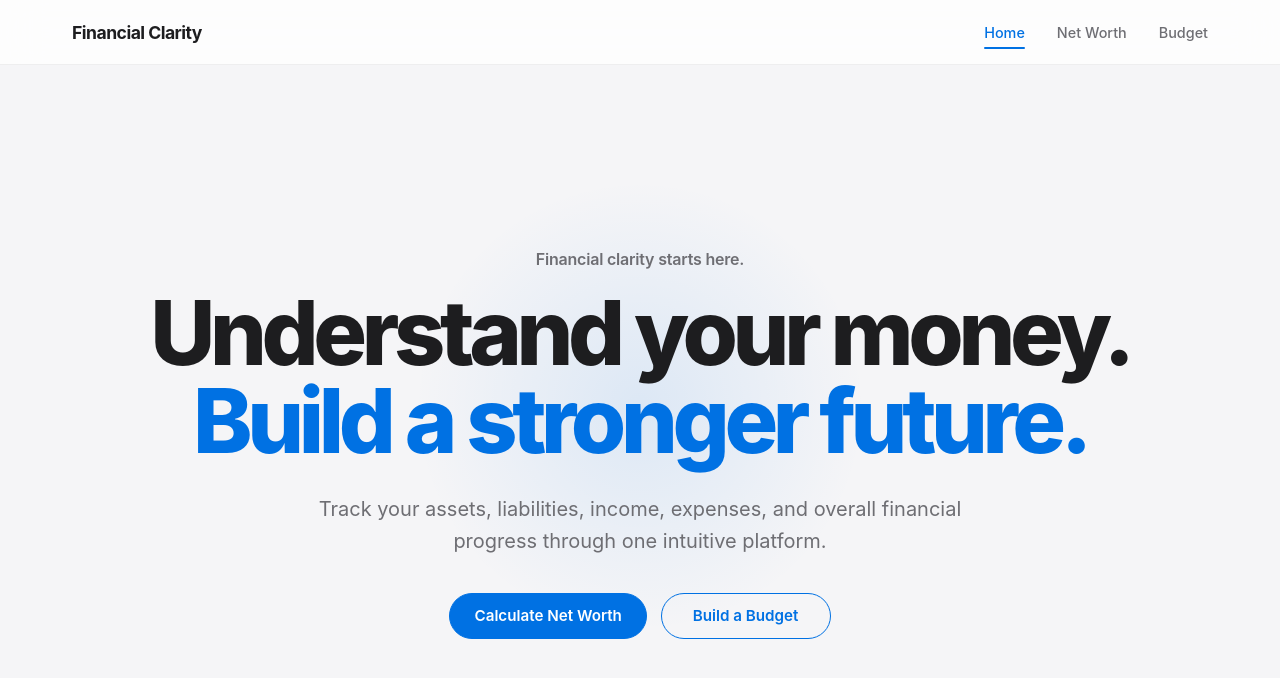
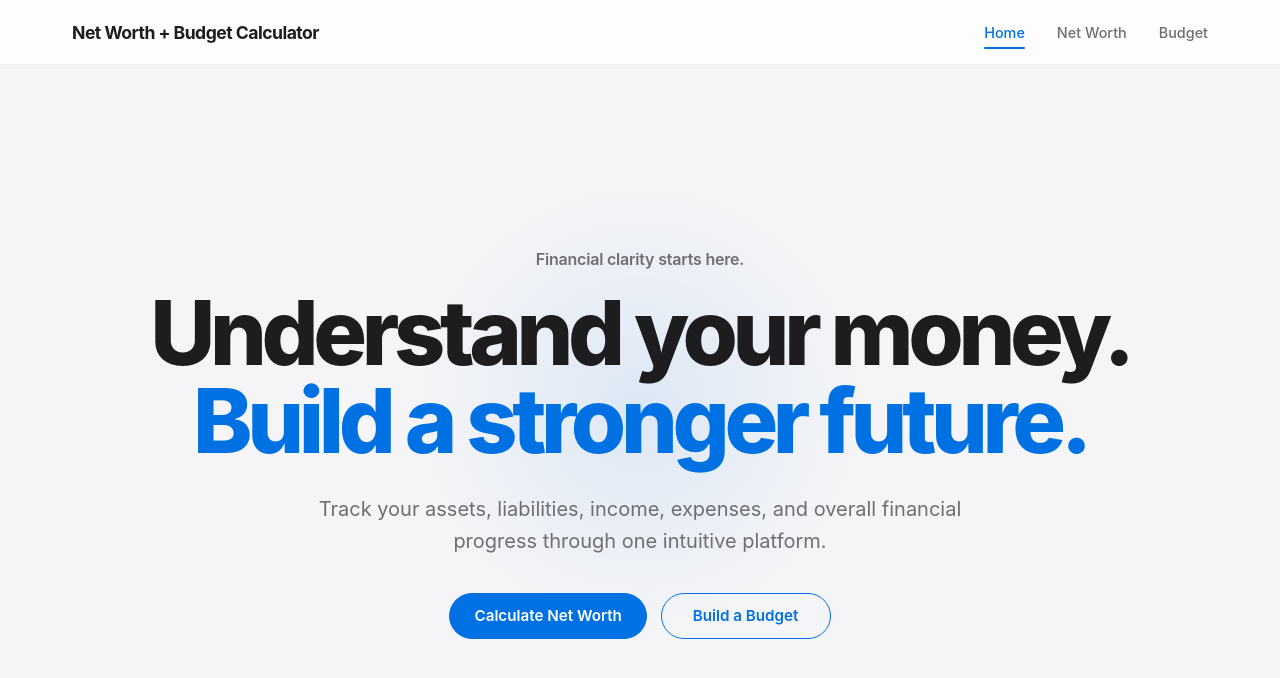
Before and after one commit to fejide/net-worth-calculator, a React (Vite) app: page / in a window 1280 px wide. Shown: the top 678 px of the page. Built offline with nearby package versions, Linux system fonts and the light colour scheme.

Commit message:
feat: update navbar title to Net Worth + Budget Calculator
Signed-off-by: Joshua Brown <97815918+fejide@users.noreply.github.com>

```diff
--- a/src/components/Navbar.tsx
+++ b/src/components/Navbar.tsx
@@ -5,7 +5,7 @@ function Navbar() {
         <header className="site-header">
             <nav className="navbar" aria-label="Primary navigation">
                 <NavLink to="/" className="brand">
-                    Financial Clarity
+                    Net Worth + Budget Calculator
                 </NavLink>
 
                 <div className="nav-links">
```
